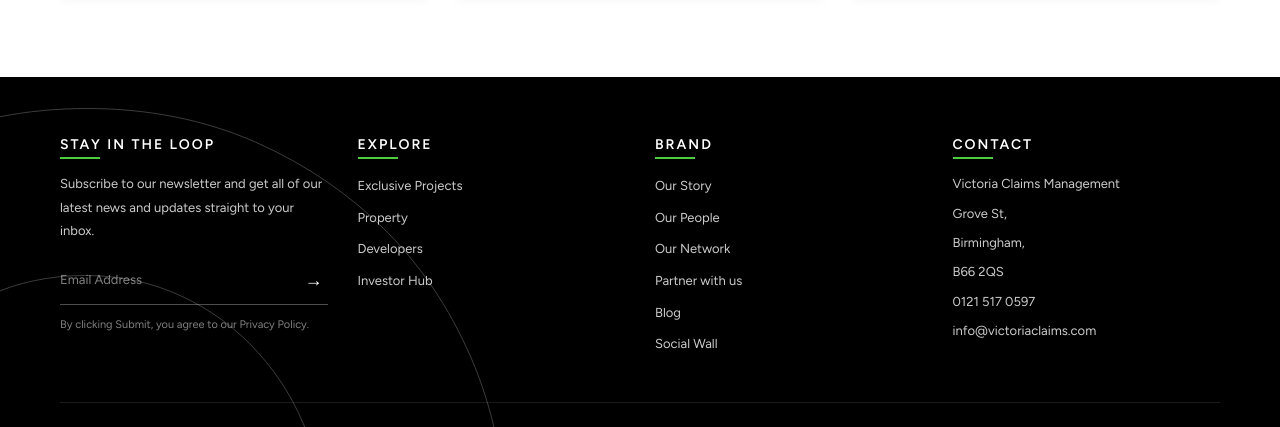
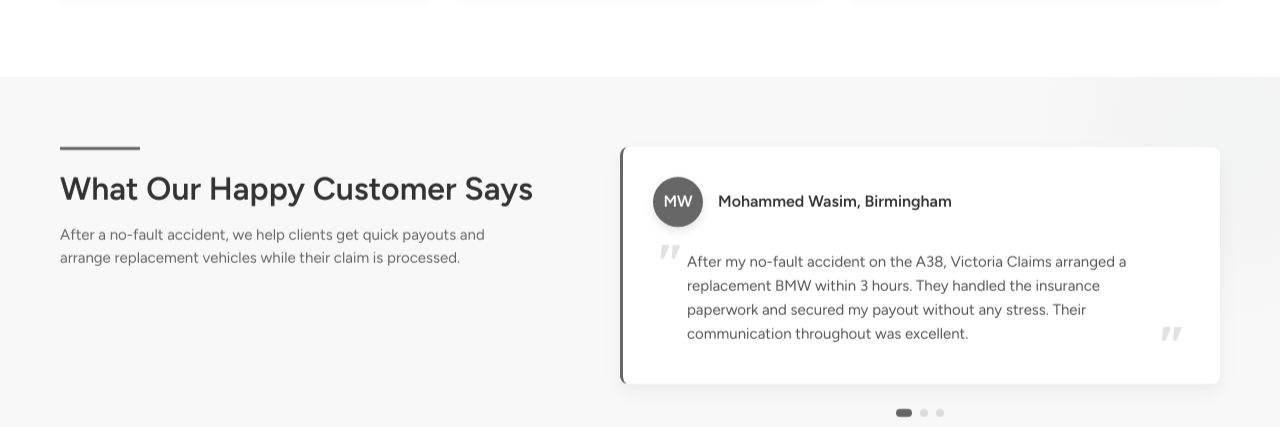
Before and after one commit to Zakariya1057/victoria-claims, a plain HTML site: page index.html in a window 1280 px wide. Shown: the part 3111-3538 px from the top of the page. Drawn offline with Linux system fonts and the light colour scheme.

Commit message:
Feat: Testimonials

```diff
--- /dev/null
+++ b/css/testimonials.css
@@ -0,0 +1,279 @@
+/* Testimonials Section */
+.testimonials {
+    background-color: #f8f8f8;
+    padding: 70px 0;
+    position: relative;
+    overflow: hidden;
+    font-family: 'Figtree', sans-serif;
+}
+
+.testimonials__row {
+    display: flex;
+    flex-direction: column;
+    gap: 40px;
+}
+
+@media (min-width: 992px) {
+    .testimonials__row {
+        flex-direction: row;
+    }
+}
+
+/* Left Side Content */
+.testimonials__left {
+    flex: 1;
+    position: relative;
+    padding-right: 20px;
+}
+
+.testimonials__divider {
+    width: 80px;
+    height: 3px;
+    background: #666;
+    margin-bottom: 20px;
+}
+
+.testimonials__title {
+    font-size: 32px;
+    font-weight: 600;
+    color: #333;
+    margin-bottom: 16px;
+    line-height: 1.2;
+}
+
+.testimonials__description {
+    color: #666;
+    font-size: 15px;
+    line-height: 1.5;
+    margin-bottom: 0;
+    max-width: 90%;
+}
+
+/* Right Side Content */
+.testimonials__right {
+    flex: 1.2;
+    position: relative;
+    margin-bottom: 30px;
+}
+
+/* Testimonial Cards */
+.testimonials__cards {
+    position: relative;
+    height: 200px;
+    margin-bottom: 40px;
+}
+
+.testimonial-card {
+    background: white;
+    border-radius: 8px;
+    padding: 30px;
+    box-shadow: 0 8px 20px rgba(0, 0, 0, 0.05);
+    position: absolute;
+    width: 100%;
+    opacity: 0;
+    transform: translateY(20px);
+    transition: all 1.5s ease; /* Slowed down from 0.5s to 1.5s */
+    top: 0;
+    left: 0;
+    visibility: hidden;
+    border-left: 3px solid #666;
+}
+
+.testimonial-card.active {
+    opacity: 1;
+    transform: translateY(0);
+    visibility: visible;
+    z-index: 2;
+}
+
+.testimonial-card__profile {
+    display: flex;
+    align-items: center;
+    margin-bottom: 15px;
+}
+
+.testimonial-card__avatar {
+    width: 50px;
+    height: 50px;
+    border-radius: 50%;
+    background: #666;
+    color: white;
+    display: flex;
+    align-items: center;
+    justify-content: center;
+    font-weight: 600;
+    font-size: 16px;
+    margin-right: 15px;
+    box-shadow: 0 4px 10px rgba(0, 0, 0, 0.1);
+}
+
+.testimonial-card__info {
+    flex: 1;
+}
+
+.testimonial-card__name {
+    font-size: 16px;
+    font-weight: 600;
+    color: #333;
+    margin: 0;
+}
+
+.testimonial-card__text {
+    font-size: 15px;
+    line-height: 1.6;
+    color: #555;
+    margin: 0;
+    position: relative;
+    padding-left: 34px;
+    padding-right: 20px;
+    padding-bottom: 8px;
+    padding-top: 8px;
+}
+
+.testimonial-card__text::before {
+    content: '"';
+    position: absolute;
+    left: 0;
+    top: -5px;
+    font-size: 50px;
+    line-height: 1;
+    color: #cccccc8f;
+    font-family: Georgia, serif;
+    font-style: italic;
+    font-weight: 700;
+}
+
+.testimonial-card__text::after {
+    content: '"';
+    position: absolute;
+    right: 10px;
+    bottom: -15px;
+    font-size: 50px;
+    line-height: 1;
+    color: #cccccc8f;
+    font-family: Georgia, serif;
+    font-style: italic;
+    font-weight: 700;
+}
+
+/* Controls */
+.testimonials__controls {
+    position: absolute;
+    bottom: -30px;
+    left: 0;
+    right: 0;
+    display: flex;
+    align-items: center;
+    justify-content: center;
+}
+
+.testimonials__dots {
+    display: flex;
+    gap: 8px;
+}
+
+.testimonials__dot-nav {
+    width: 8px;
+    height: 8px;
+    border-radius: 50%;
+    background-color: #ddd;
+    cursor: pointer;
+    transition: all 0.3s ease;
+}
+
+.testimonials__dot-nav.active {
+    background-color: #666;
+    width: 16px;
+    border-radius: 8px;
+}
+
+/* Animation */
+.testimonials.animate-in {
+    animation: fadeIn 0.8s ease forwards;
+}
+
+@keyframes fadeIn {
+    from {
+        opacity: 0;
+        transform: translateY(30px);
+    }
+    to {
+        opacity: 1;
+        transform: translateY(0);
+    }
+}
+
+/* Responsive Adjustments */
+@media (max-width: 991px) {
+    .testimonials {
+        padding: 50px 0;
+    }
+
+    .testimonials__title {
+        font-size: 28px;
+    }
+
+    .testimonial-card {
+        padding: 25px;
+    }
+}
+
+@media (max-width: 767px) {
+    .testimonials__title {
+        font-size: 24px;
+    }
+
+    .testimonials__left {
+        padding-right: 0;
+    }
+
+    .testimonial-card__avatar {
+        width: 45px;
+        height: 45px;
+        font-size: 14px;
+    }
+
+    .testimonial-card__text::after {
+        bottom: -15px;
+        right: 0;
+    }
+}
+
+@media (max-width: 575px) {
+    .testimonials {
+        padding: 30px 0;
+    }
+
+    .testimonials__divider {
+        width: 60px;
+        margin-bottom: 15px;
+    }
+
+    .testimonials__title {
+        font-size: 22px;
+        margin-bottom: 12px;
+    }
+
+    .testimonials__description {
+        font-size: 14px;
+        margin-bottom: 0;
+    }
+
+    .testimonial-card {
+        padding: 20px;
+    }
+
+    .testimonial-card__text {
+        font-size: 14px;
+        line-height: 1.5;
+    }
+
+    .testimonial-card__text::before {
+        font-size: 40px;
+    }
+
+    .testimonial-card__text::after {
+        font-size: 40px;
+        bottom: -15px;
+    }
+}
--- a/index.html
+++ b/index.html
@@ -16,6 +16,7 @@
     <link rel="stylesheet" href="css/footer.css">
     <link rel="stylesheet" href="css/animations.css">
     <link rel="stylesheet" href="temp/navbar-fix.css">
+    <link rel="stylesheet" href="css/testimonials.css">
     <!-- Font Awesome Icons -->
     <link rel="stylesheet" href="https://cdnjs.cloudflare.com/ajax/libs/font-awesome/6.4.0/css/all.min.css">
     <!-- Google Fonts -->
@@ -269,6 +270,65 @@
         </section>
     </main>
 
+    <!-- Testimonials Section -->
+    <section class="testimonials animate-on-scroll">
+        <div class="container">
+            <div class="testimonials__row">
+                <div class="testimonials__left">
+                    <div class="testimonials__divider"></div>
+                    <h2 class="testimonials__title">What Our Happy Customer Says</h2>
+                    <p class="testimonials__description">After a no-fault accident, we help clients get quick payouts and arrange replacement vehicles while their claim is processed.</p>
+                </div>
+                <div class="testimonials__right">
+                    <div class="testimonials__cards">
+                        <div class="testimonial-card active">
+                            <div class="testimonial-card__profile">
+                                <div class="testimonial-card__avatar">MW</div>
+                                <div class="testimonial-card__info">
+                                    <h4 class="testimonial-card__name">Mohammed Wasim, Birmingham</h4>
+                                </div>
+                            </div>
+                            <div class="testimonial-card__text-wrapper">
+                                <p class="testimonial-card__text">After my no-fault accident on the A38, Victoria Claims arranged a replacement BMW within 3 hours. They handled the insurance paperwork and secured my payout without any stress. Their communication throughout was excellent.</p>
+                            </div>
+                        </div>
+
+                        <div class="testimonial-card">
+                            <div class="testimonial-card__profile">
+                                <div class="testimonial-card__avatar">SP</div>
+                                <div class="testimonial-card__info">
+                                    <h4 class="testimonial-card__name">Simran Patel, Solihull</h4>
+                                </div>
+                            </div>
+                            <div class="testimonial-card__text-wrapper">
+                                <p class="testimonial-card__text">After being rear-ended, my Audi was undrivable. Victoria Claims provided a similar courtesy car the same day. Their team handled the entire claims process and secured proper compensation without any hassle.</p>
+                            </div>
+                        </div>
+
+                        <div class="testimonial-card">
+                            <div class="testimonial-card__profile">
+                                <div class="testimonial-card__avatar">JT</div>
+                                <div class="testimonial-card__info">
+                                    <h4 class="testimonial-card__name">Jamal Thompson, Birmingham</h4>
+                                </div>
+                            </div>
+                            <div class="testimonial-card__text-wrapper">
+                                <p class="testimonial-card__text">When another driver hit my parked Mercedes, Victoria Claims arranged a replacement vehicle within 24 hours. They handled all insurer communications and efficiently processed my claim, securing a fair payout for all damages.</p>
+                            </div>
+                        </div>
+                    </div>
+                    <div class="testimonials__controls">
+                        <div class="testimonials__dots">
+                            <span class="testimonials__dot-nav active" data-index="0"></span>
+                            <span class="testimonials__dot-nav" data-index="1"></span>
+                            <span class="testimonials__dot-nav" data-index="2"></span>
+                        </div>
+                    </div>
+                </div>
+            </div>
+        </div>
+    </section>
+
     <!-- Footer -->
     <footer class="footer" id="footer">
         <div class="container">
@@ -315,7 +375,7 @@
                         <p>Birmingham,</p>
                         <p>B66 2QS</p>
                         <p>0121 517 0597</p>
-                        <p>info@victoriaclaims.com</p>
+                        <p>victoriaclaims@gmail.com</p>
                     </div>
                 </div>
             </div>
@@ -342,5 +402,6 @@
     <script src="js/carousel.js"></script>
     <script src="js/navbar-fix.js"></script>
     <script src="js/video-handler.js"></script>
+    <script src="js/testimonials.js"></script>
 </body>
 </html>
--- /dev/null
+++ b/js/testimonials.js
@@ -0,0 +1,78 @@
+document.addEventListener('DOMContentLoaded', function() {
+    // Animation when scrolled into view
+    const animateOnScroll = document.querySelectorAll('.animate-on-scroll');
+
+    const observer = new IntersectionObserver((entries) => {
+        entries.forEach(entry => {
+            if (entry.isIntersecting) {
+                entry.target.classList.add('animate-in');
+                observer.unobserve(entry.target);
+            }
+        });
+    }, {
+        threshold: 0.2
+    });
+
+    animateOnScroll.forEach(element => {
+        observer.observe(element);
+    });
+
+    // Testimonial rotation
+    const testimonialCards = document.querySelectorAll('.testimonial-card');
+    const dotNavs = document.querySelectorAll('.testimonials__dot-nav');
+    let currentIndex = 0;
+    let interval;
+
+    // Function to show a specific testimonial
+    function showTestimonial(index) {
+        // Hide all testimonials
+        testimonialCards.forEach(card => {
+            card.classList.remove('active');
+        });
+
+        // Remove active class from all dots
+        dotNavs.forEach(dot => {
+            dot.classList.remove('active');
+        });
+
+        // Show the selected testimonial
+        testimonialCards[index].classList.add('active');
+
+        // Add active class to the corresponding dot
+        dotNavs[index].classList.add('active');
+
+        currentIndex = index;
+    }
+
+    // Add click event listeners to dots
+    dotNavs.forEach(dot => {
+        dot.addEventListener('click', function() {
+            const index = parseInt(this.getAttribute('data-index'));
+            showTestimonial(index);
+            restartInterval();
+        });
+    });
+
+    // Function to rotate testimonials automatically
+    function rotateTestimonials() {
+        currentIndex = (currentIndex + 1) % testimonialCards.length;
+        showTestimonial(currentIndex);
+    }
+
+    // Function to start/restart the interval
+    function restartInterval() {
+        clearInterval(interval);
+        interval = setInterval(rotateTestimonials, 10000); // Change testimonial every 10 seconds
+    }
+
+    // Initialize
+    if (testimonialCards.length > 0) {
+        showTestimonial(0);
+        restartInterval();
+    }
+
+    // Style adjustments
+    testimonialCards.forEach(card => {
+        card.style.transitionDuration = '1.5s';
+    });
+});
```
Also changed, not shown: img/testimonials/client1.jpg (added), img/testimonials/client2.jpg (added), img/testimonials/client3.jpg (added).
